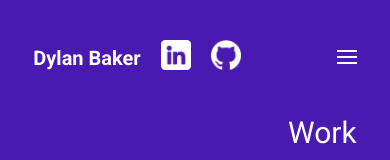
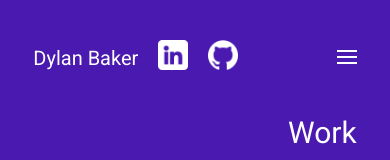
Before and after one commit to dbvker/portfolio, a React (Create React App) app: page / in a window 390 px wide. Both pictures are taken after a click on the icon 346 px from the left and 57 px from the top of the page. Shown: the top 160 px of the page. Built offline with nearby package versions, Linux system fonts and the light colour scheme.

Commit message:
fixed header on mobile nav

```diff
--- a/src/Components/Header/Header.js
+++ b/src/Components/Header/Header.js
@@ -51,7 +51,7 @@ function Header() {
                 <div className='menu-nav-container'>
                     <div className='menu-nav-header'>
                         <ul className='header-link'>
-                            <p><strong>Dylan Baker</strong></p>
+                            <p>Dylan Baker</p>
                             <li>
                                 <a href='https://www.linkedin.com/in/dylanmbaker/' target='_blank' rel='noreferrer'>
                                     <img src={LinkedInIcon} alt='LinkedIn logo' />
```
